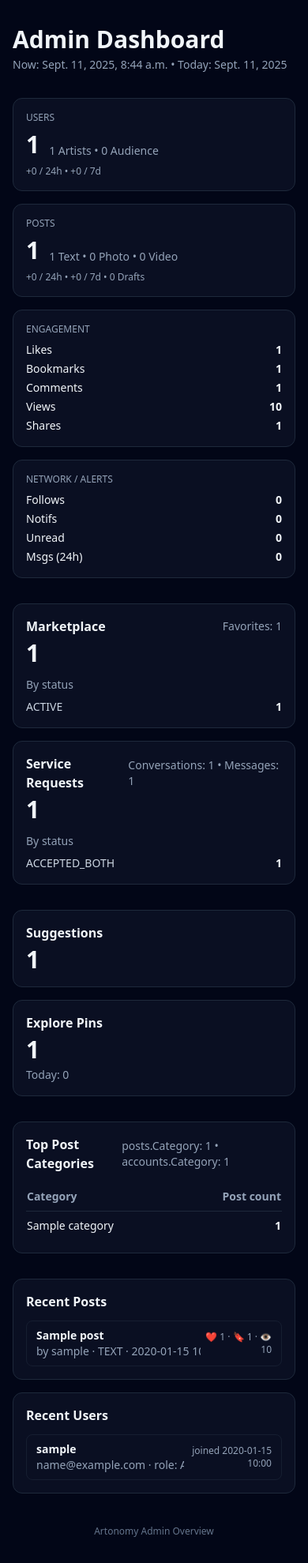
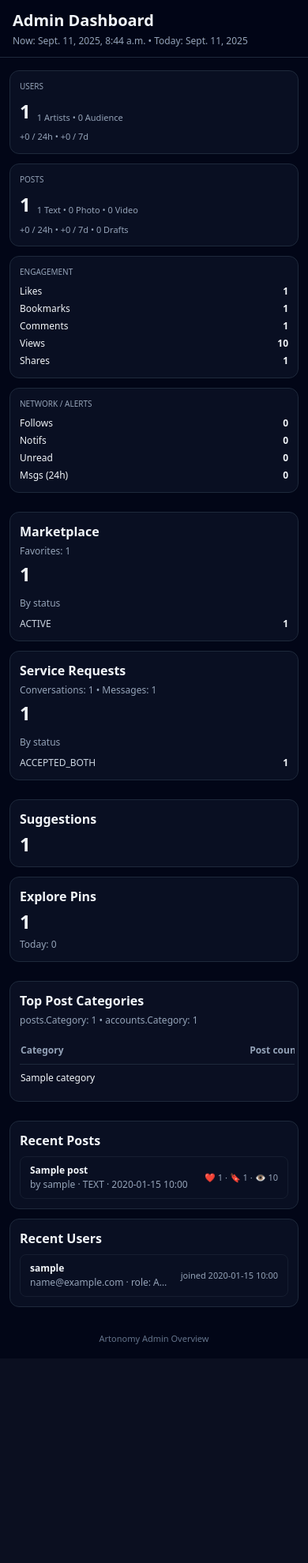
Before and after one commit to hirbodprime/artonomy, a Django app: page /dashboard/admin/ in a window 390 px wide. Shown: the whole page at 79% size. After the commit the page ends 1702 px from the top, so only its background shows below. Run offline with Django 5.2, Linux system fonts and the light colour scheme; a user stored in the database is signed in; tables that the repository leaves empty hold one stand-in row (values such as "Sample post"); data that the repository does not hold is empty; some libraries are stand-ins or nearby versions.

Commit message:
dashboard admin responsive

```diff
--- a/templates/dashboard/admin_overview.html
+++ b/templates/dashboard/admin_overview.html
@@ -8,49 +8,52 @@
   <script src="https://cdn.tailwindcss.com"></script>
 </head>
 <body class="bg-slate-950 text-slate-100">
-  <div class="max-w-7xl mx-auto px-4 py-8">
-
-    <header class="mb-8">
-      <h1 class="text-3xl font-extrabold">Admin Dashboard</h1>
-      <p class="text-slate-400 text-sm mt-1">
+  <!-- Sticky header on mobile -->
+  <div class="sticky top-0 z-20 bg-slate-950/90 backdrop-blur border-b border-slate-800">
+    <div class="max-w-7xl mx-auto px-4 py-3">
+      <h1 class="text-xl sm:text-2xl lg:text-3xl font-extrabold">Admin Dashboard</h1>
+      <p class="text-slate-400 text-xs sm:text-sm mt-1">
         Now: {{ now }} • Today: {{ today }}
       </p>
-    </header>
+    </div>
+  </div>
+
+  <div class="max-w-7xl mx-auto px-3 sm:px-4 md:px-6 lg:px-8 py-4 sm:py-6 lg:py-8">
 
     <!-- ===== Top Stats ===== -->
-    <section class="grid grid-cols-1 md:grid-cols-2 lg:grid-cols-4 gap-4 mb-8">
+    <section class="grid grid-cols-1 sm:grid-cols-2 xl:grid-cols-4 gap-3 sm:gap-4 lg:gap-6 mb-6 lg:mb-8">
       <!-- Users -->
-      <div class="bg-slate-900/60 border border-slate-800 rounded-xl p-4">
-        <div class="text-slate-400 text-xs uppercase">Users</div>
-        <div class="flex items-end gap-3 mt-2">
-          <div class="text-3xl font-extrabold">{{ total_users }}</div>
-          <div class="text-sm text-slate-400">
+      <div class="bg-slate-900/60 border border-slate-800 rounded-xl p-3 sm:p-4">
+        <div class="text-slate-400 text-[10px] sm:text-xs uppercase">Users</div>
+        <div class="flex items-end gap-2 sm:gap-3 mt-2">
+          <div class="text-2xl sm:text-3xl font-extrabold">{{ total_users }}</div>
+          <div class="text-[11px] sm:text-sm text-slate-400">
             {{ artists }} Artists • {{ audience }} Audience
           </div>
         </div>
-        <div class="text-xs text-slate-400 mt-2">
+        <div class="text-[11px] sm:text-xs text-slate-400 mt-2">
           +{{ users_last_24h }} / 24h • +{{ users_last_7d }} / 7d
         </div>
       </div>
 
       <!-- Posts -->
-      <div class="bg-slate-900/60 border border-slate-800 rounded-xl p-4">
-        <div class="text-slate-400 text-xs uppercase">Posts</div>
-        <div class="flex items-end gap-3 mt-2">
-          <div class="text-3xl font-extrabold">{{ total_posts }}</div>
-          <div class="text-sm text-slate-400">
+      <div class="bg-slate-900/60 border border-slate-800 rounded-xl p-3 sm:p-4">
+        <div class="text-slate-400 text-[10px] sm:text-xs uppercase">Posts</div>
+        <div class="flex items-end gap-2 sm:gap-3 mt-2">
+          <div class="text-2xl sm:text-3xl font-extrabold">{{ total_posts }}</div>
+          <div class="text-[11px] sm:text-sm text-slate-400">
             {{ text_posts }} Text • {{ photo_posts }} Photo • {{ video_posts }} Video
           </div>
         </div>
-        <div class="text-xs text-slate-400 mt-2">
+        <div class="text-[11px] sm:text-xs text-slate-400 mt-2">
           +{{ posts_last_24h }} / 24h • +{{ posts_last_7d }} / 7d • {{ drafts }} Drafts
         </div>
       </div>
 
       <!-- Engagement -->
-      <div class="bg-slate-900/60 border border-slate-800 rounded-xl p-4">
-        <div class="text-slate-400 text-xs uppercase">Engagement</div>
-        <div class="grid grid-cols-2 gap-x-3 gap-y-1 mt-2 text-sm">
+      <div class="bg-slate-900/60 border border-slate-800 rounded-xl p-3 sm:p-4">
+        <div class="text-slate-400 text-[10px] sm:text-xs uppercase">Engagement</div>
+        <div class="grid grid-cols-2 gap-x-3 gap-y-1 mt-2 text-[12px] sm:text-sm">
           <div>Likes</div><div class="text-right font-semibold">{{ total_likes }}</div>
           <div>Bookmarks</div><div class="text-right font-semibold">{{ total_bookmarks }}</div>
           <div>Comments</div><div class="text-right font-semibold">{{ total_comments }}</div>
@@ -60,9 +63,9 @@
       </div>
 
       <!-- Social / Notifications -->
-      <div class="bg-slate-900/60 border border-slate-800 rounded-xl p-4">
-        <div class="text-slate-400 text-xs uppercase">Network / Alerts</div>
-        <div class="grid grid-cols-2 gap-x-3 gap-y-1 mt-2 text-sm">
+      <div class="bg-slate-900/60 border border-slate-800 rounded-xl p-3 sm:p-4">
+        <div class="text-slate-400 text-[10px] sm:text-xs uppercase">Network / Alerts</div>
+        <div class="grid grid-cols-2 gap-x-3 gap-y-1 mt-2 text-[12px] sm:text-sm">
           <div>Follows</div><div class="text-right font-semibold">{{ total_follows }}</div>
           <div>Notifs</div><div class="text-right font-semibold">{{ notif_total }}</div>
           <div>Unread</div><div class="text-right font-semibold">{{ notif_unread }}</div>
@@ -72,14 +75,14 @@
     </section>
 
     <!-- ===== Marketplace / Requests ===== -->
-    <section class="grid grid-cols-1 md:grid-cols-2 gap-4 mb-8">
-      <div class="bg-slate-900/60 border border-slate-800 rounded-xl p-4">
-        <div class="flex items-center justify-between">
-          <h2 class="font-bold">Marketplace</h2>
-          <div class="text-sm text-slate-400">Favorites: {{ market_favorites }}</div>
+    <section class="grid grid-cols-1 md:grid-cols-2 gap-3 sm:gap-4 lg:gap-6 mb-6 lg:mb-8">
+      <div class="bg-slate-900/60 border border-slate-800 rounded-xl p-3 sm:p-4">
+        <div class="flex flex-col sm:flex-row sm:items-center sm:justify-between gap-1">
+          <h2 class="font-bold text-base sm:text-lg">Marketplace</h2>
+          <div class="text-[12px] sm:text-sm text-slate-400">Favorites: {{ market_favorites }}</div>
         </div>
-        <div class="text-3xl font-extrabold mt-1">{{ market_total }}</div>
-        <div class="mt-3 text-sm">
+        <div class="text-2xl sm:text-3xl font-extrabold mt-1">{{ market_total }}</div>
+        <div class="mt-3 text-[12px] sm:text-sm">
           <div class="text-slate-400 mb-2">By status</div>
           <ul class="space-y-1">
             {% for row in market_status %}
@@ -94,13 +97,13 @@
         </div>
       </div>
 
-      <div class="bg-slate-900/60 border border-slate-800 rounded-xl p-4">
-        <div class="flex items-center justify-between">
-          <h2 class="font-bold">Service Requests</h2>
-          <div class="text-sm text-slate-400">Conversations: {{ convo_total }} • Messages: {{ msg_total }}</div>
+      <div class="bg-slate-900/60 border border-slate-800 rounded-xl p-3 sm:p-4">
+        <div class="flex flex-col sm:flex-row sm:items-center sm:justify-between gap-1">
+          <h2 class="font-bold text-base sm:text-lg">Service Requests</h2>
+          <div class="text-[12px] sm:text-sm text-slate-400">Conversations: {{ convo_total }} • Messages: {{ msg_total }}</div>
         </div>
-        <div class="text-3xl font-extrabold mt-1">{{ req_total }}</div>
-        <div class="mt-3 text-sm">
+        <div class="text-2xl sm:text-3xl font-extrabold mt-1">{{ req_total }}</div>
+        <div class="mt-3 text-[12px] sm:text-sm">
           <div class="text-slate-400 mb-2">By status</div>
           <ul class="space-y-1">
             {% for row in req_by_status %}
@@ -117,28 +120,28 @@
     </section>
 
     <!-- ===== Suggestions / Explore Pins ===== -->
-    <section class="grid grid-cols-1 md:grid-cols-2 gap-4 mb-8">
-      <div class="bg-slate-900/60 border border-slate-800 rounded-xl p-4">
-        <h2 class="font-bold">Suggestions</h2>
-        <div class="text-3xl font-extrabold mt-1">{{ suggestion_total }}</div>
+    <section class="grid grid-cols-1 md:grid-cols-2 gap-3 sm:gap-4 lg:gap-6 mb-6 lg:mb-8">
+      <div class="bg-slate-900/60 border border-slate-800 rounded-xl p-3 sm:p-4">
+        <h2 class="font-bold text-base sm:text-lg">Suggestions</h2>
+        <div class="text-2xl sm:text-3xl font-extrabold mt-1">{{ suggestion_total }}</div>
       </div>
-      <div class="bg-slate-900/60 border border-slate-800 rounded-xl p-4">
-        <h2 class="font-bold">Explore Pins</h2>
-        <div class="text-3xl font-extrabold mt-1">{{ pins_total }}</div>
-        <div class="text-sm text-slate-400 mt-1">Today: {{ pins_today }}</div>
+      <div class="bg-slate-900/60 border border-slate-800 rounded-xl p-3 sm:p-4">
+        <h2 class="font-bold text-base sm:text-lg">Explore Pins</h2>
+        <div class="text-2xl sm:text-3xl font-extrabold mt-1">{{ pins_total }}</div>
+        <div class="text-[12px] sm:text-sm text-slate-400 mt-1">Today: {{ pins_today }}</div>
       </div>
     </section>
 
     <!-- ===== Top Post Categories ===== -->
-    <section class="bg-slate-900/60 border border-slate-800 rounded-xl p-4 mb-8">
-      <div class="flex items-center justify-between mb-3">
-        <h2 class="font-bold">Top Post Categories</h2>
-        <div class="text-sm text-slate-400">
+    <section class="bg-slate-900/60 border border-slate-800 rounded-xl p-3 sm:p-4 mb-6 lg:mb-8">
+      <div class="flex flex-col sm:flex-row sm:items-center sm:justify-between gap-1 mb-3">
+        <h2 class="font-bold text-base sm:text-lg">Top Post Categories</h2>
+        <div class="text-[12px] sm:text-sm text-slate-400">
           posts.Category: {{ posts_categories }} • accounts.Category: {{ accounts_categories }}
         </div>
       </div>
-      <div class="overflow-x-auto">
-        <table class="min-w-full text-sm">
+      <div class="overflow-x-auto -mx-2 sm:mx-0">
+        <table class="min-w-full text-[12px] sm:text-sm mx-2 sm:mx-0">
           <thead class="text-slate-400">
             <tr>
               <th class="text-left py-2 pr-4">Category</th>
@@ -160,19 +163,19 @@
     </section>
 
     <!-- ===== Recent Posts / Recent Users ===== -->
-    <section class="grid grid-cols-1 md:grid-cols-2 gap-4">
-      <div class="bg-slate-900/60 border border-slate-800 rounded-xl p-4">
-        <h2 class="font-bold mb-3">Recent Posts</h2>
-        <ul class="space-y-2 text-sm">
+    <section class="grid grid-cols-1 md:grid-cols-2 gap-3 sm:gap-4 lg:gap-6">
+      <div class="bg-slate-900/60 border border-slate-800 rounded-xl p-3 sm:p-4">
+        <h2 class="font-bold text-base sm:text-lg mb-2 sm:mb-3">Recent Posts</h2>
+        <ul class="space-y-2 text-[12px] sm:text-sm">
           {% for p in recent_posts %}
-            <li class="flex items-center justify-between border border-slate-800/60 rounded-lg px-3 py-2">
-              <div class="truncate">
+            <li class="flex items-center justify-between gap-3 border border-slate-800/60 rounded-lg px-3 py-2">
+              <div class="min-w-0">
                 <div class="font-semibold truncate">{{ p.title }}</div>
                 <div class="text-slate-400">
                   by {{ p.author.username }} · {{ p.post_type }} · {{ p.created_at|date:"Y-m-d H:i" }}
                 </div>
               </div>
-              <div class="text-right text-xs text-slate-400">
+              <div class="text-right text-[11px] sm:text-xs text-slate-400 flex-shrink-0">
                 ❤️ {{ p.likes }} · 🔖 {{ p.bookmarks }} · 👁️ {{ p.views }}
               </div>
             </li>
@@ -182,18 +185,18 @@
         </ul>
       </div>
 
-      <div class="bg-slate-900/60 border border-slate-800 rounded-xl p-4">
-        <h2 class="font-bold mb-3">Recent Users</h2>
-        <ul class="space-y-2 text-sm">
+      <div class="bg-slate-900/60 border border-slate-800 rounded-xl p-3 sm:p-4">
+        <h2 class="font-bold text-base sm:text-lg mb-2 sm:mb-3">Recent Users</h2>
+        <ul class="space-y-2 text-[12px] sm:text-sm">
           {% for u in recent_users %}
-            <li class="flex items-center justify-between border border-slate-800/60 rounded-lg px-3 py-2">
-              <div class="truncate">
+            <li class="flex items-center justify-between gap-3 border border-slate-800/60 rounded-lg px-3 py-2">
+              <div class="min-w-0">
                 <div class="font-semibold truncate">{{ u.username }}</div>
-                <div class="text-slate-400">
+                <div class="text-slate-400 truncate">
                   {{ u.email }} · role: {{ u.role|default:"—" }}
                 </div>
               </div>
-              <div class="text-right text-xs text-slate-400">
+              <div class="text-right text-[11px] sm:text-xs text-slate-400 flex-shrink-0">
                 joined {{ u.date_joined|date:"Y-m-d H:i" }}
               </div>
             </li>
@@ -204,7 +207,7 @@
       </div>
     </section>
 
-    <footer class="mt-10 text-center text-xs text-slate-500">
+    <footer class="mt-8 sm:mt-10 text-center text-[11px] sm:text-xs text-slate-500">
       Artonomy Admin Overview
     </footer>
   </div>
```
